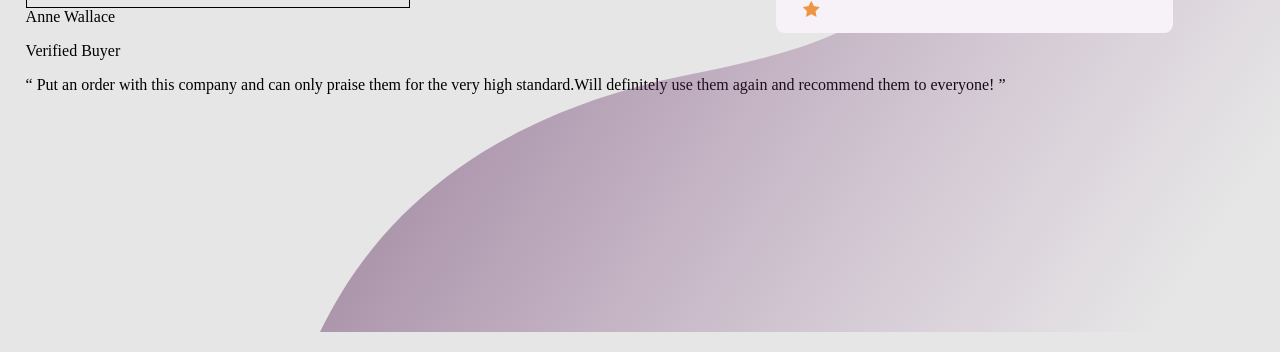
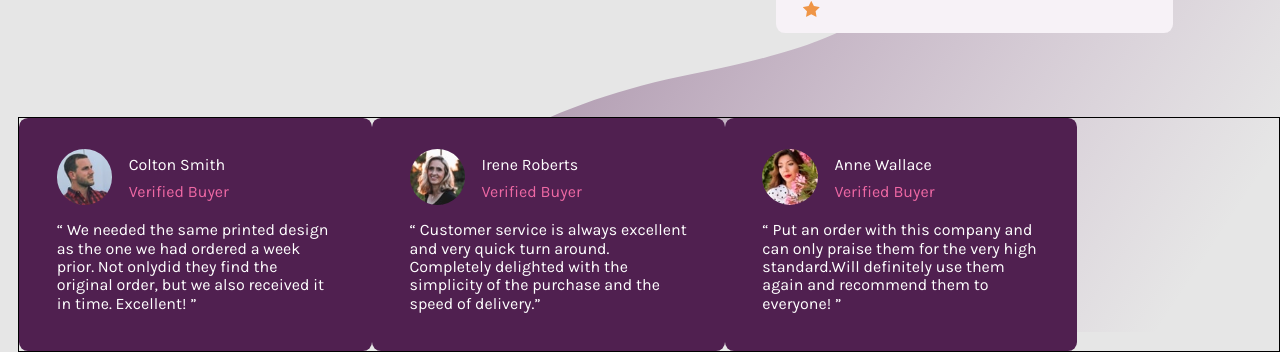
Before and after one commit to Behelit0906/Social-proof-section, a plain HTML site: page index.html in a window 1280 px wide. Shown: the part 468-820 px from the top of the page. Drawn offline with Linux system fonts and the light colour scheme.

Commit message:
comment card styles

```diff
--- a/css/styles.css
+++ b/css/styles.css
@@ -19,6 +19,7 @@ Fuente de la página
 
 body {
     background-color: hsl(0, 0%, 90%);
+    font-family: 'Karla', sans-serif;
 }
 
 
@@ -38,15 +39,15 @@ body {
 }
 
 .main-container{
-    padding-left: 2%;
+    padding-left: 1.4%;
+
 }
 
 .header{
     position: absolute;
     width: 30%;
     top: 26%;
-    border: 1px solid black;
-    font-family: 'Karla', sans-serif;
+    font-weight: 400;
 
 }
 
@@ -60,6 +61,10 @@ body {
 
 .purple-font{
     color: hsl(303, 10%, 53%);
+}
+
+.pink-font{
+    color: hsl(333, 80%, 67%);
 }
 
 .aside{
@@ -77,7 +82,6 @@ body {
     padding-top: 3%;
     padding-right: 4%;
     margin-bottom: 4%;
-    font-family: 'Karla', sans-serif;
     font-weight: 400;
     border-radius: 0.7vw;
     background-color: hsl(300, 24%, 96%);
@@ -102,3 +106,43 @@ body {
 .card-3{
     left: 15%;
 }
+
+.comments-container{
+    display: flex;
+    position: absolute;
+    border: 1px solid black;
+    bottom: -2.5%;
+}
+
+.comment-card{
+    width: 28%;
+
+    padding-left: 3%;
+    padding-right: 3%;
+    padding-top: 2.5%;
+    padding-bottom: 3%;
+    border-radius: 0.7vw;
+    background-color: hsl(300, 43%, 22%);
+    color: white;
+}
+.comment-card-header{
+    display: flex;
+    margin-bottom: 6%;
+}
+
+.user-photo{
+    width: 20%;
+    height: 20%;
+    border-radius: 100%;
+}
+
+.user-name-container{
+    margin-left: 6%;
+    padding-top:2.5%;
+
+}
+
+.user-name{
+    margin: 0;
+    margin-bottom: 8%;
+}
--- a/index.html
+++ b/index.html
@@ -55,33 +55,40 @@
                 </article>
             </aside>
 
-            <section>
-                <article>
-                    <header>
-                        <img src="assets/images/image-colton.jpg" alt="user-photo">
-                        <p>Colton Smith</p>
-                        <p>Verified Buyer</p>
+            <section class="comments-container">
+                <article class="comment-card">
+                    <header class="comment-card-header">
+                        <img class="user-photo" src="assets/images/image-colton.jpg" alt="user-photo">
+                        <div class="user-name-container">
+                            <p class="user-name">Colton Smith</p>
+                            <span class="pink-font">Verified Buyer</span>
+                        </div>
                     </header>
                     <div>
                         “ We needed the same printed design as the one we had ordered a week prior. Not onlydid they find the original order, but we also received it in time. Excellent! ”
                     </div>
                 </article>
 
-                <article>
-                    <header>
-                        <img src="assets/images/image-irene.jpg" alt="user-photo">
-                        <p>Irene Roberts</p>
-                        <p>Verified Buyer</p>
+                <article class="comment-card">
+                    <header class="comment-card-header">
+                        <img class="user-photo" src="assets/images/image-irene.jpg" alt="user-photo">
+                        <div class="user-name-container">
+                            <p class="user-name">Irene Roberts</p>
+                            <span class="pink-font">Verified Buyer</span>
+                        </div>
                     </header>
                     <div>
-                        “ Customer service is always excellent and very quick turn around. Completelydelighted with the simplicity of the purchase and the speed of delivery.”
+                        “ Customer service is always excellent and very quick turn around. Completely delighted with the simplicity of the purchase and the speed of delivery.”
                     </div>
                 </article>
-                <article>
-                    <header>
-                        <img src="assets/images/image-anne.jpg" alt="user-photo">
-                        <p>Anne Wallace</p>
-                        <p>Verified Buyer</p>
+
+                <article class="comment-card">
+                    <header class="comment-card-header">
+                        <img class="user-photo" src="assets/images/image-anne.jpg" alt="user-photo">
+                        <div class="user-name-container">
+                            <p class="user-name">Anne Wallace</p>
+                            <span class="pink-font">Verified Buyer</span>
+                        </div>
                     </header>
                     <div>
                         “ Put an order with this company and can only praise them for the very high standard.Will definitely use them again and recommend them to everyone! ”
```
